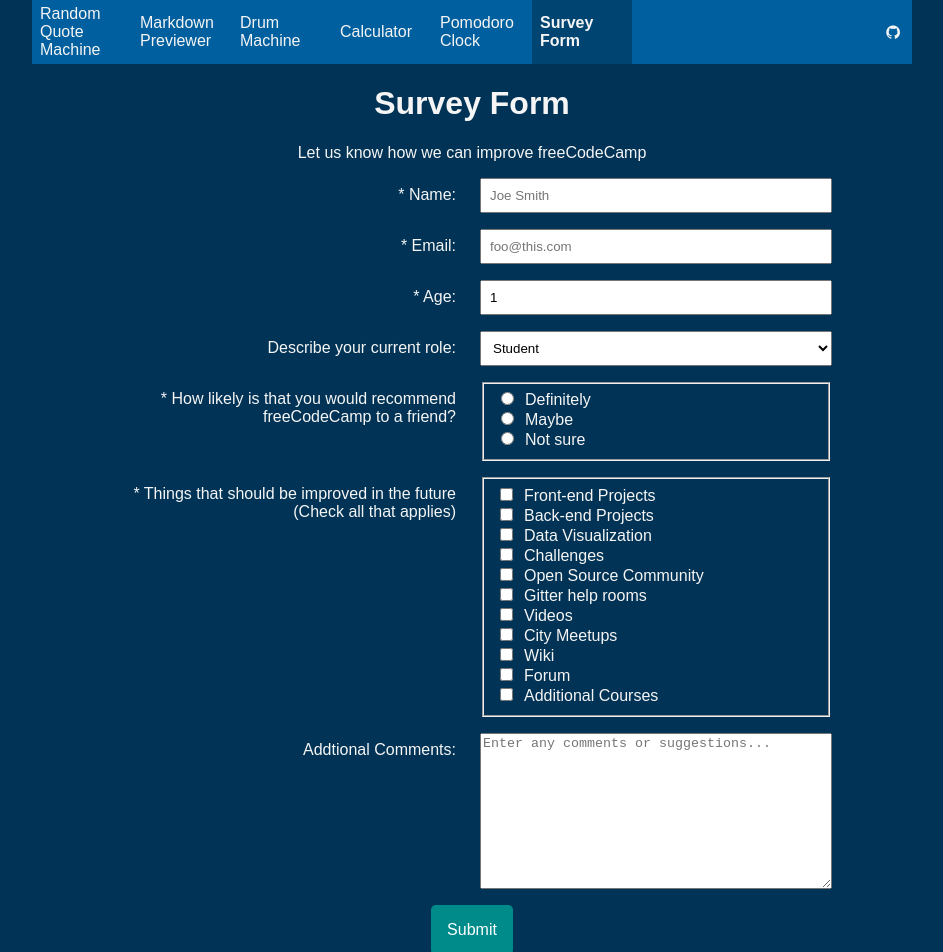
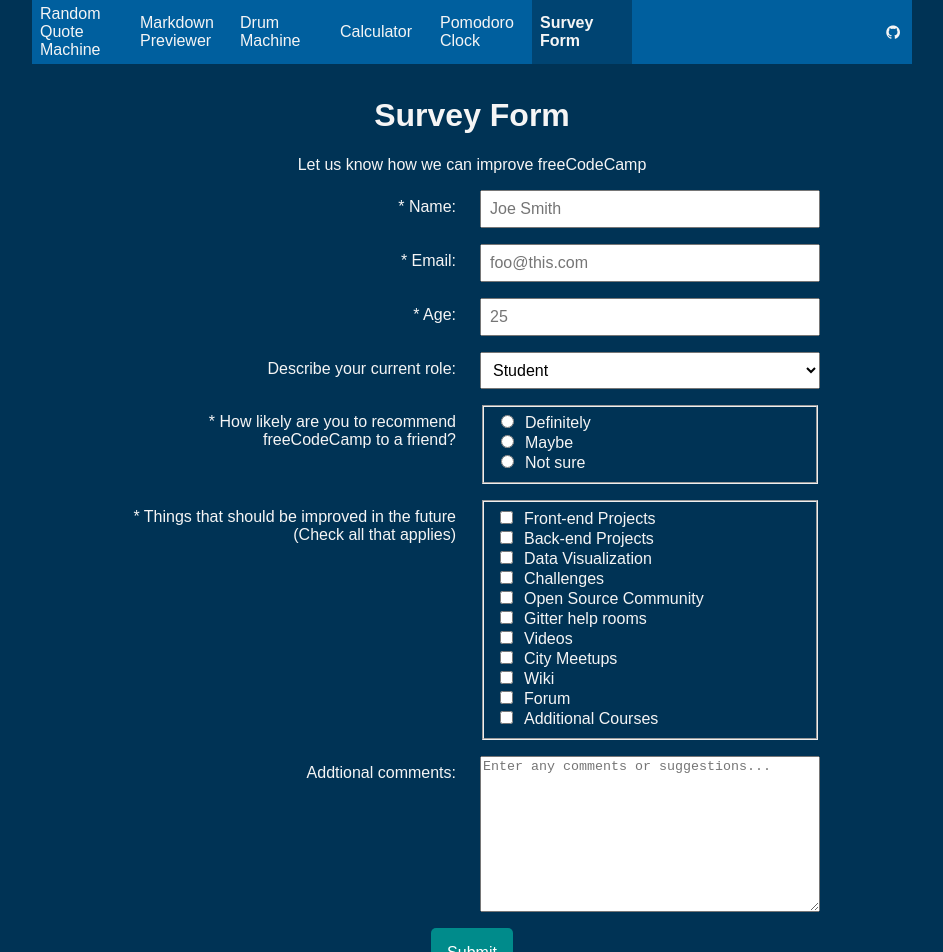
Before and after one commit to jbockerstette/react-freecodecamp-projects, a React (Create React App) app: page /survey-form in a window 1280 px wide. Shown: the top 952 px of the page, without its empty margins (168-1111 px from the left). Built offline with nearby package versions, Linux system fonts and the light colour scheme; the HTML template or start-up script is replaced by a standard one.

Commit message:
Minor changes

```diff
--- a/src/survey-form/SurveyForm.css
+++ b/src/survey-form/SurveyForm.css
@@ -1,3 +1,7 @@
+.survey-grid {
+  padding: 12px;
+}
+
 .survey-grid > h1,
 p {
   text-align: center;
@@ -13,7 +17,12 @@
 label,
 input,
 select {
+  font-size: 1rem;
   padding: 8px;
+}
+
+input[type='number'] {
+  padding-right: 0;
 }
 
 .survey-grid .labels {
--- a/src/survey-form/SurveyForm.js
+++ b/src/survey-form/SurveyForm.js
@@ -123,7 +123,7 @@
     this.state = {
       name: '',
       email: '',
-      number: 1,
+      number: '',
       radio: '',
       cb: {},
       textarea: ''
@@ -146,7 +146,9 @@
     });
   }
 
-  handleSubmit(e) {}
+  handleSubmit(e) {
+    e.preventDefault();
+  }
 
   render() {
     const { name, email, number, dropdown, radio, cb, textarea } = this.state;
@@ -219,7 +221,7 @@
           </div>
           <div className="survey-row">
             <label className="labels" id="radio-label">
-              * How likely is that you would recommend freeCodeCamp to a friend?
+              * How likely are you to recommend freeCodeCamp to a friend?
             </label>
             <fieldset>
               {radios.map(r => (
@@ -257,7 +259,7 @@
           </div>
           <div className="survey-row">
             <label className="labels" id="label-textarea" htmlFor="textarea">
-              Addtional Comments:
+              Addtional comments:
             </label>
             <textarea
               name="textarea"
```
